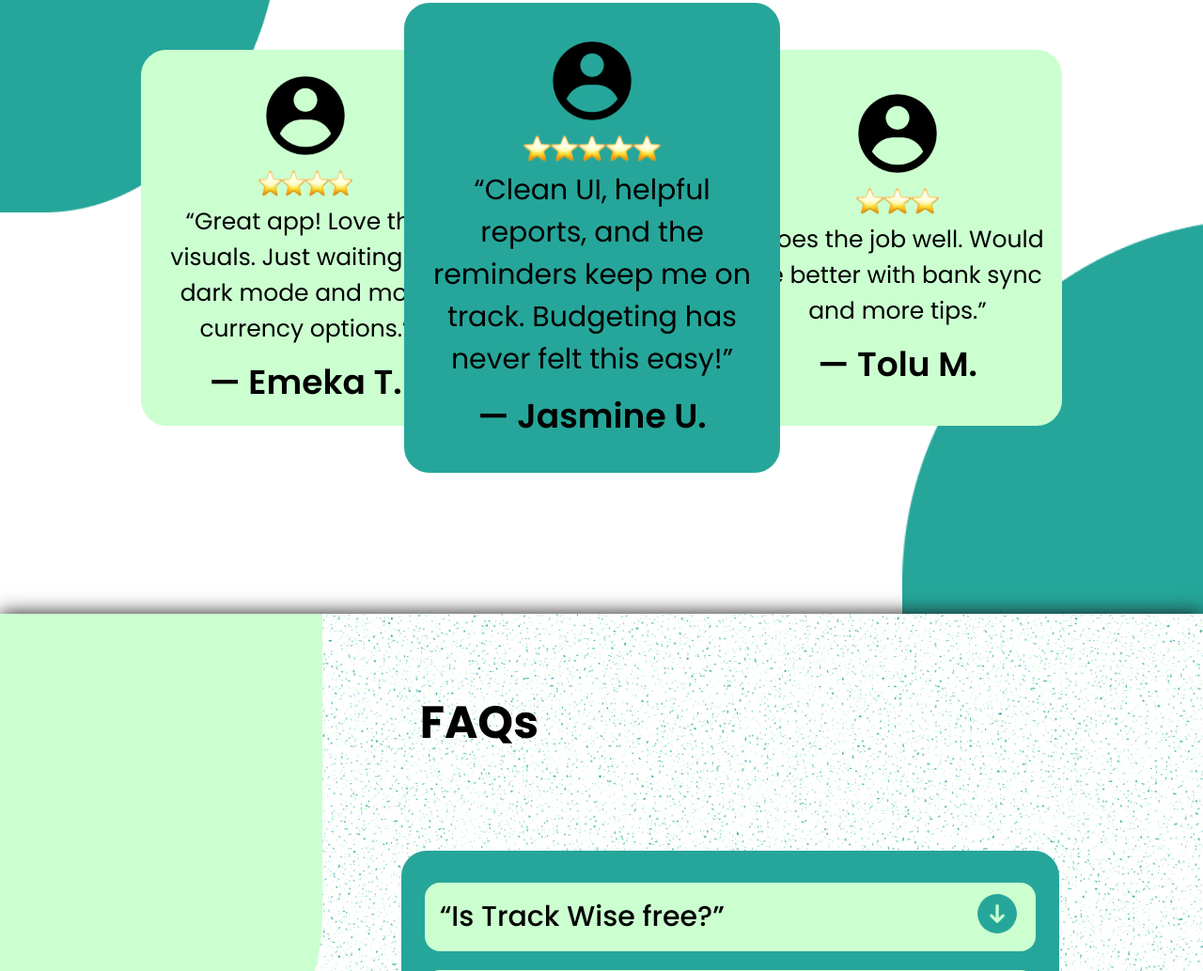
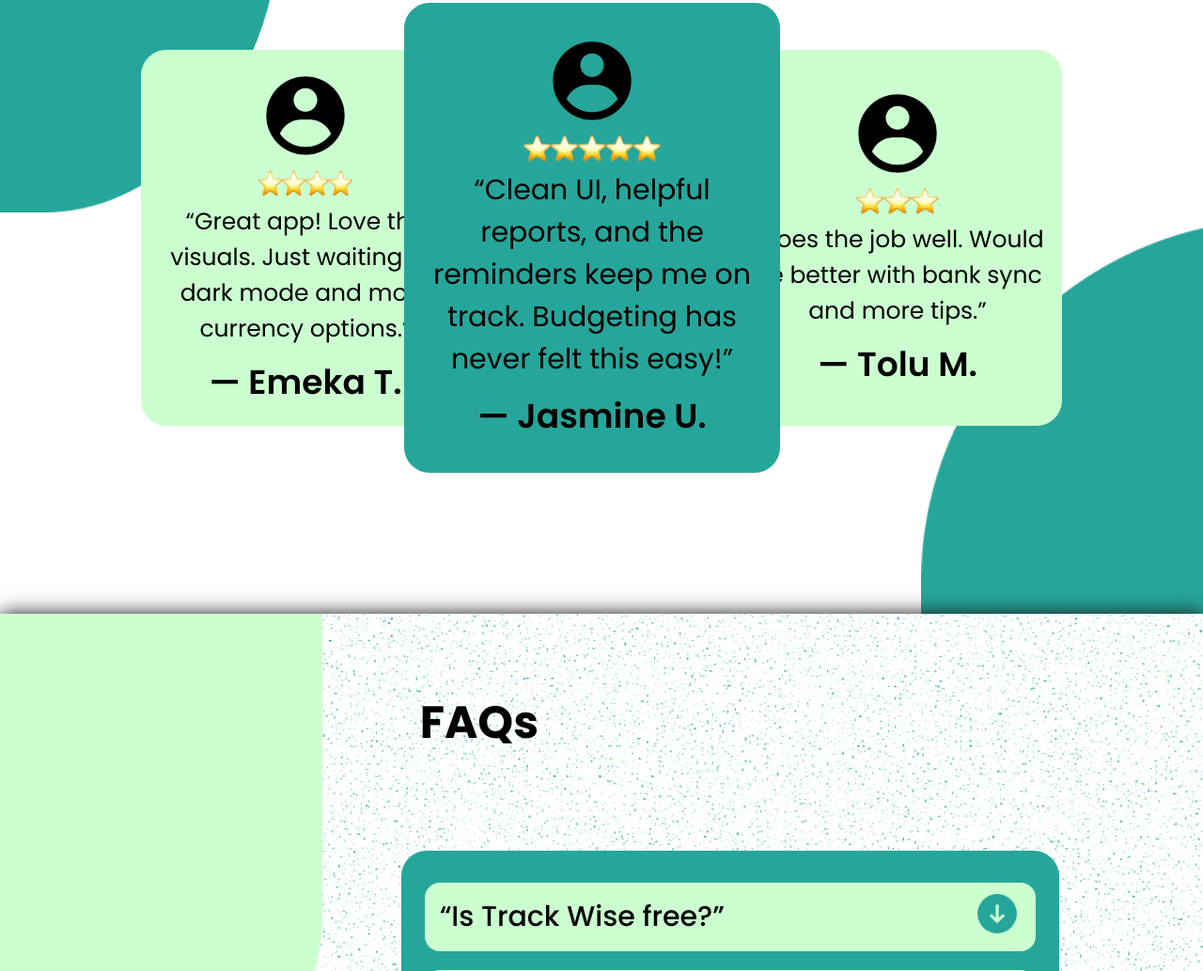
Before and after one commit to topedreal/Landing_Page, a plain HTML site: page index.html in a window 1280 px wide. Shown: the part 2856-3889 px from the top of the page at 94% size. Drawn offline with Linux system fonts and the light colour scheme; files whose address does not match are found by name.

Commit message:
Corrections

```diff
--- a/styles/styles.css
+++ b/styles/styles.css
@@ -602,7 +602,7 @@ flex: 2;
 }
 .page_4_sec2{
     position: absolute;
-   transform: translateX(130%);
+   transform: translateX(135%);
    width:400px;
 
 
```
